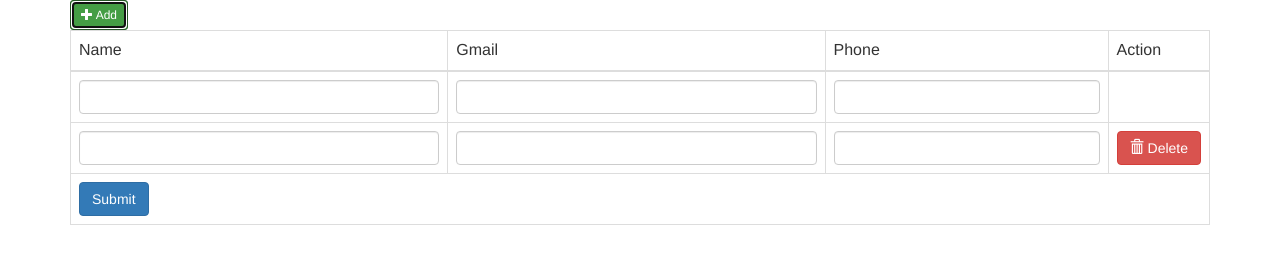
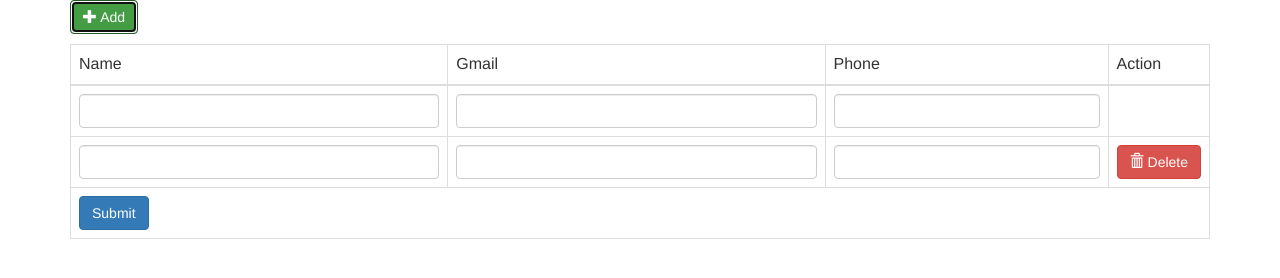
Before and after one commit to kientranutc/module_js, a plain HTML site: page add_row_input/index.html in a window 1280 px wide. Both pictures are taken after a click on the button "Add". Drawn offline with nearby package versions, Linux system fonts and the light colour scheme.

Commit message:
update code

```diff
--- a/add_row_input/index.html
+++ b/add_row_input/index.html
@@ -8,7 +8,7 @@
         <div class="row">
             <div class="col-md-12">
                 <div class="btn-action">
-                    <button class="btn btn-sm  btn-success" type="button" id="addrow"><span class="glyphicon glyphicon-plus"></span> Add</button>
+                    <button class="btn btn-md  btn-success" type="button" style="margin-bottom: 10px" id="addrow"><span class="glyphicon glyphicon-plus"></span> Add</button>
                 </div>
             </div>
         </div>
@@ -52,10 +52,11 @@
 
 <script>
     $(document).ready(function () {
-        var counter = 0;
+        var counter = 1;
 
         $("#addrow").on("click", function () {
-            var newRow = $("<tr>");
+            if (counter <= 10){
+                var newRow = $("<tr>");
             var cols = "";
 
             cols += '<td><input type="text" class="form-control" required name="name' + counter + '"/></td>';
@@ -65,6 +66,9 @@
             cols += '<td> <a type="button" class="ibtnDel btn btn-md btn-danger "><span class="glyphicon glyphicon-trash"></span>  Delete</a></td>';
             newRow.append(cols);
             $("table.order-list").append(newRow);
+            } else {
+                alert("Vượt quá giới hạn 10 hàng !");
+            }
             counter++;
         });
 
```
